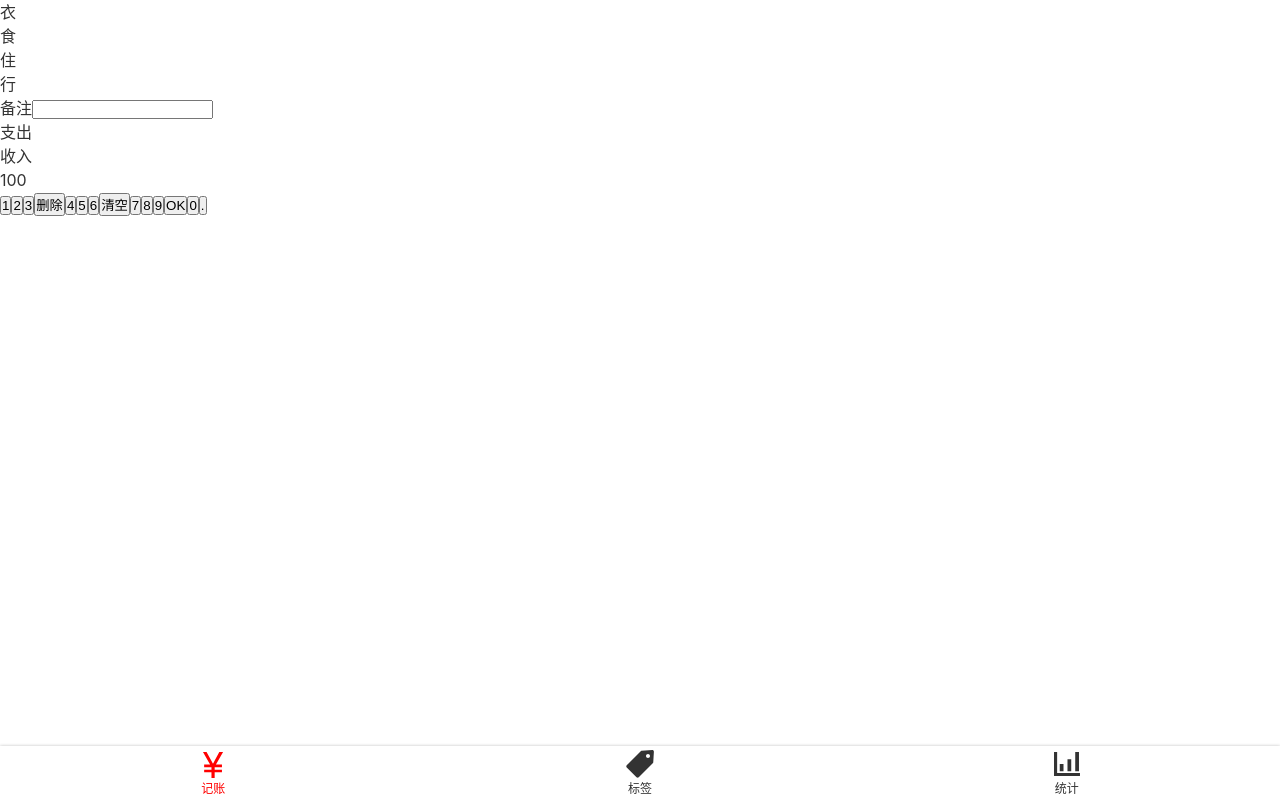
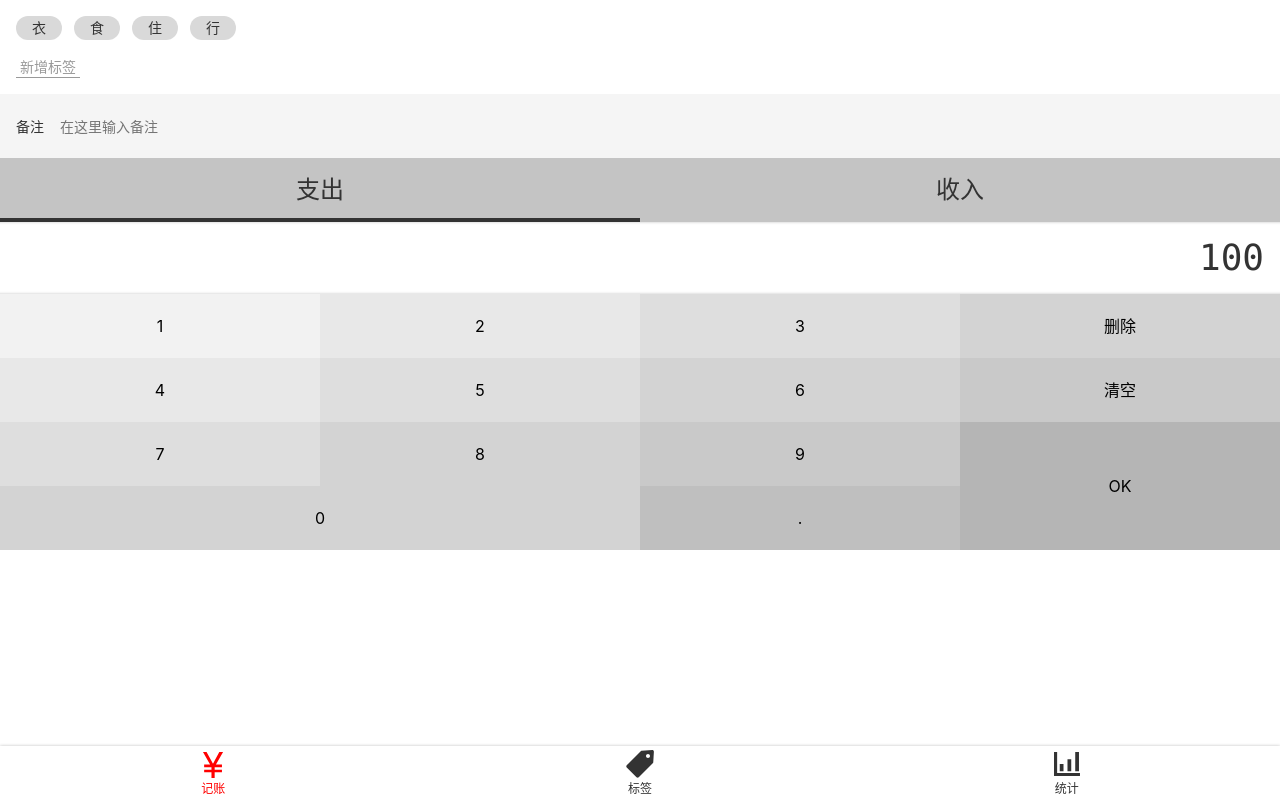
Before and after one commit to Wangdachui110/money, a Vue app: page /#/money in a window 1280 px wide. Built offline with nearby package versions, Linux system fonts and the light colour scheme.

Commit message:
添加阴影

```diff
--- a/src/App.vue
+++ b/src/App.vue
@@ -13,5 +13,6 @@
     color: #333;
     line-height: 1.5;
     font-family: $font-hei;
+    font-size: 16px;
   }
 </style>
--- a/src/assets/style/helper.scss
+++ b/src/assets/style/helper.scss
@@ -3,3 +3,20 @@
 $font-song: Georgia, "Nimbus Roman No9 L", "Songti SC", "Noto Serif CJK SC", "Source Han Serif SC", "Source Han Serif CN", STSong, "AR PL New Sung", "AR PL SungtiL GB", NSimSun, SimSun, "TW\-Sung", "WenQuanYi Bitmap Song", "AR PL UMing CN", "AR PL UMing HK", "AR PL UMing TW", "AR PL UMing TW MBE", PMingLiU, MingLiU, serif;
 
 $color-highlight: #f00;
+
+//placeholder
+%clearFix{
+  &::after{
+    content: '';
+    clear: both;
+    display: block;
+  }
+}
+$color-shadow: rgba(0, 0, 0, 0.25);
+%outerShadow{
+  box-shadow: 0 0 3px $color-shadow;
+}
+%innerShadow{
+  box-shadow: inset 0 -3px 3px -3px $color-shadow,
+  inset 0 3px 3px -3px $color-shadow;
+}
--- a/src/assets/style/reset.scss
+++ b/src/assets/style/reset.scss
@@ -7,3 +7,12 @@
   text-decoration: none;
   color: inherit;
 }
+ul, ol{
+  list-style: none;
+}
+button, input{
+  font: inherit;
+}
+:focus{
+  outline: none;
+}
--- a/src/components/Nav.vue
+++ b/src/components/Nav.vue
@@ -24,8 +24,8 @@
 <style lang="scss" scoped>
 @import "~@/assets/style/helper.scss";
   nav {
+    @extend %outerShadow;
     display: flex;
-    box-shadow: 0 0 3px rgba(0, 0, 0, 0.25);
     flex-direction: row;
     font-size: 12px;
     > .item {
--- a/src/views/Money.vue
+++ b/src/views/Money.vue
@@ -1,5 +1,4 @@
 <template>
-  <div>
     <Layout>
       <div class="tags">
         <ul class="current">
@@ -8,12 +7,14 @@
           <li>住</li>
           <li>行</li>
         </ul>
-        <div class="new"></div>
+        <div class="new">
+          <button>新增标签</button>
+        </div>
       </div>
       <div>
         <label class="notes">
           <span class="name">备注</span>
-          <input type="text">
+          <input type="text" placeholder="在这里输入备注">
         </label>
       </div>
       <div>
@@ -36,13 +37,12 @@
           <button>7</button>
           <button>8</button>
           <button>9</button>
-          <button>OK</button>
-          <button>0</button>
+          <button class="ok">OK</button>
+          <button class="zero">0</button>
           <button>.</button>
         </div>
       </div>
     </Layout>
-  </div>
 </template>
 
 <script lang="ts">
@@ -52,5 +52,120 @@
 </script>
 
 <style lang="scss" scoped>
-@import "~@/assets/style/helper.scss";
+  @import "~@/assets/style/helper.scss";
+  .numberPad{
+    .output {
+      @extend %clearFix;
+      @extend %innerShadow;
+      font-size: 36px;
+      font-family: Consolas, monospace;
+      padding: 9px 16px;
+      text-align: right;
+    }
+    .buttons{
+      @extend %clearFix;
+      >button{
+        width: 25%;
+        height: 64px;
+        float: left;
+        background: transparent;
+        border: none;
+        &.ok{
+          height: 64*2px;
+          float: right;
+        }
+        &.zero{
+          width: 25*2%;
+        }
+        $bg: #f2f2f2;
+        &:nth-child(1){
+          background: $bg;
+        }
+        &:nth-child(2), &:nth-child(5){
+          background: darken($bg, 4%);
+        }
+        &:nth-child(3), &:nth-child(6), &:nth-child(9){
+          background: darken($bg, 4*2%);
+        }
+        &:nth-child(4), &:nth-child(7), &:nth-child(10), &:nth-child(13){
+          background: darken($bg, 4*3%);
+        }
+        &:nth-child(8), &:nth-child(11){
+          background: darken($bg, 4*4%);
+        }
+        &:nth-child(14) {
+          background: darken($bg, 4*5%);
+        }
+        &:nth-child(12) {
+          background: darken($bg, 4*6%);
+        }
+      }
+    }
+  }
+  .types{
+    background: #c4c4c4;
+    display: flex;
+    text-align: center;
+    font-size: 24px;
+    > li {
+      width: 50%;
+      height: 64px;
+      display: flex;
+      justify-content: center;
+      align-items: center;
+      position: relative;
+      &.selected::after {
+        content: '';
+        position: absolute;
+        bottom: 0;
+        left: 0;
+        width: 100%;
+        height: 4px;
+        background: #333;
+      }
+    }
+  }
+  .notes {
+    font-size: 14px;
+    background: #f5f5f5;
+    padding-left: 16px;
+    display: flex;
+    align-items: center;
+    .name {
+      padding-right: 16px;
+    }
+    input {
+      height: 64px;
+      flex-grow: 1;
+      background: transparent;
+      border: none;
+      padding-right: 16px;
+    }
+  }
+  .tags {
+    font-size: 14px;
+    padding: 16px;
+    > .current {
+      display: flex;
+      > li {
+        background: #d9d9d9;
+        $h: 24px;
+        height: $h;
+        line-height: $h;
+        border-radius: $h/2;
+        padding: 0 16px;
+        margin-right: 12px;
+      }
+    }
+    > .new{
+      padding-top: 16px;
+      button {
+        background: transparent;
+        border: none;
+        color: #999;
+        border-bottom: 1px solid;
+        padding: 0 4px;
+      }
+    }
+  }
 </style>
```
